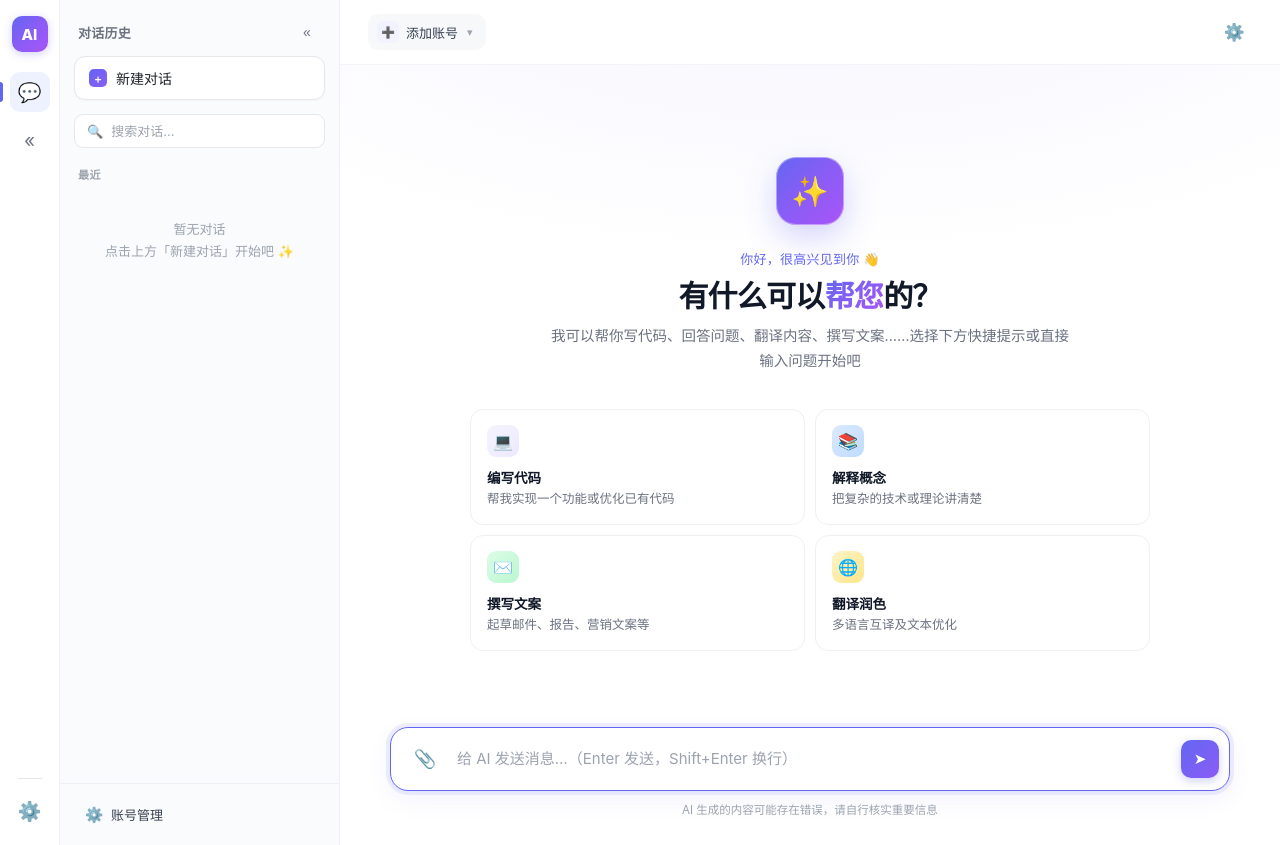
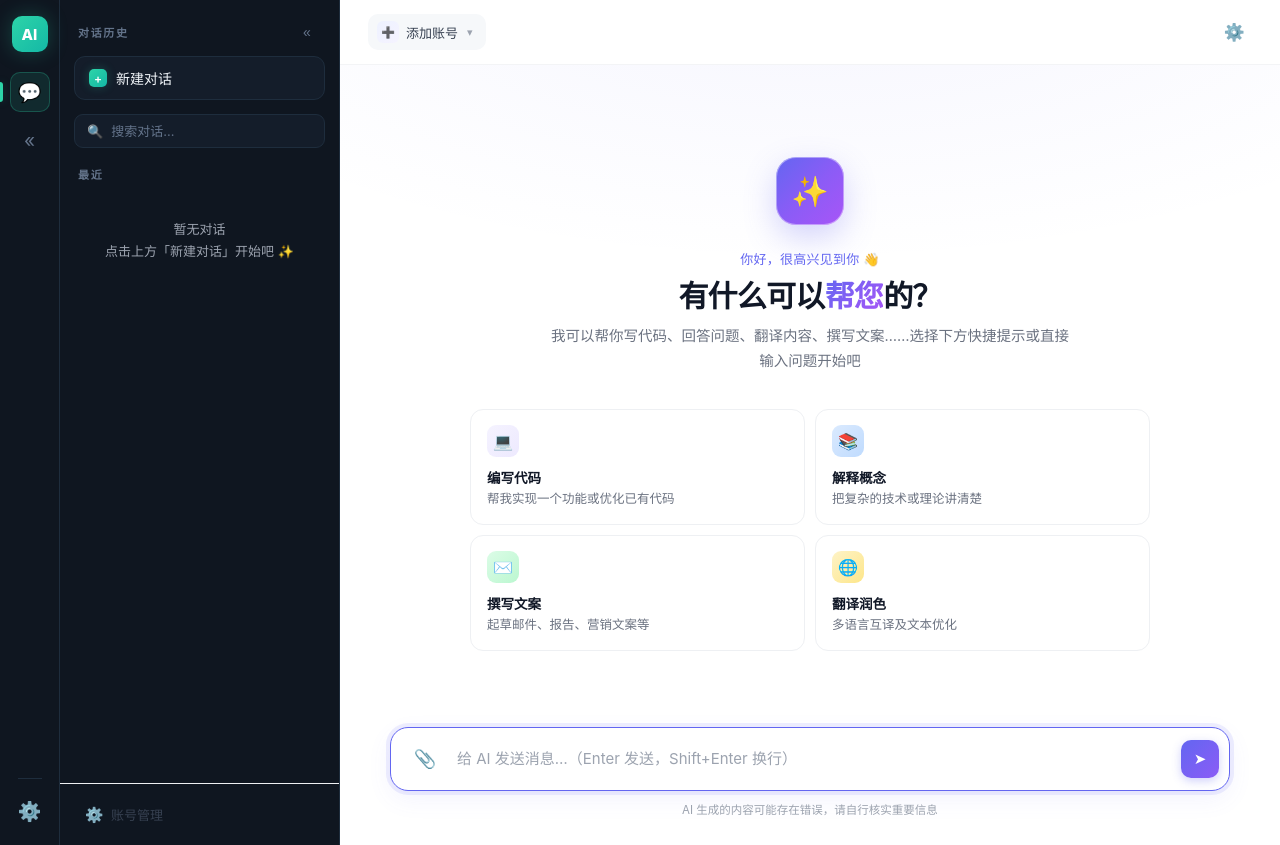
Before and after one commit to listnm/AI_CHAT, a Flask app: page / in a window 1280 px wide. Run offline with Flask 3, Linux system fonts and the light colour scheme; some libraries are stand-ins or nearby versions.

Commit message:
feat: 前端和后台改造为深色科技风
设计风格参考截图：
- 深色背景 (#0a0f14) + 网格纹理
- 青绿色 (#2dd4a8) 强调色与发光效果
- 等宽字体标签 (JetBrains Mono)
- 科技感 UI：发光边框、渐变色块、状态徽章

【前端 index.html】
- 整体深色主题 + 径向渐变顶部光晕
- 侧边栏：深色卡片 + 青绿色高亮项 + 发光边框
- 欢迎界面：渐变 Logo + 发光阴影 + 青绿色标题
- 快捷提示卡片：hover 发光浮起效果
- 输入框：深色背景 + 青绿色聚焦光环
- 代码块：GitHub Dark 风格
- 消息气泡：用户青绿色渐变 + AI 深色卡片

【后台 admin.html】
- 深色卡片 + 网格背景
- 账号管理表格：深色表头 + 悬停高亮
- 对话列表：深色预览卡片 + 青绿色标签
- 按钮：渐变青绿色 + 发光阴影
- 输入框：深色背景 + 青绿色聚焦效果

```diff
--- a/templates/index.html
+++ b/templates/index.html
@@ -5,13 +5,36 @@
     <meta name="viewport" content="width=device-width, initial-scale=1.0, maximum-scale=1.0, user-scalable=no" />
     <title>AI 对话</title>
     <style>
+        /* ===== 深色科技风主题 ===== */
+        :root {
+            --bg-primary: #0a0f14;
+            --bg-secondary: #0f1620;
+            --bg-card: #141d2a;
+            --bg-hover: #1a2435;
+            --bg-active: #1e2a3d;
+            --border: #1e2d3d;
+            --border-glow: rgba(45, 212, 168, 0.3);
+            --accent: #2dd4a8;
+            --accent-hover: #26b891;
+            --accent-glow: rgba(45, 212, 168, 0.25);
+            --accent-dim: rgba(45, 212, 168, 0.1);
+            --text-primary: #f1f5f9;
+            --text-secondary: #94a3b8;
+            --text-muted: #64748b;
+            --text-accent: #2dd4a8;
+            --user-bubble: linear-gradient(135deg, #2dd4a8 0%, #14b8a6 100%);
+            --ai-bubble-bg: #141d2a;
+            --gradient-title: linear-gradient(135deg, #fff 0%, #2dd4a8 100%);
+            --font-mono: 'JetBrains Mono', 'Fira Code', 'Consolas', monospace;
+        }
+
         /* ===== 基础重置 ===== */
         * { margin: 0; padding: 0; box-sizing: border-box; -webkit-tap-highlight-color: transparent; }
         html, body { height: 100%; }
         body {
             font-family: -apple-system, BlinkMacSystemFont, "Segoe UI", "PingFang SC", "Hiragino Sans GB",
                          "Microsoft YaHei", "Helvetica Neue", Helvetica, Arial, sans-serif;
-            background: #ffffff; color: #1f2328; overflow: hidden;
+            background: var(--bg-primary); color: var(--text-primary); overflow: hidden;
             -webkit-font-smoothing: antialiased;
             font-feature-settings: "cv02", "cv03", "cv04", "cv11";
         }
@@ -22,8 +45,8 @@
         /* ========== 左侧图标栏（Trae 风格窄边栏） ========== */
         .nav-rail {
             width: 60px; flex-shrink: 0;
-            background: #ffffff;
-            border-right: 1px solid #eef0f3;
+            background: var(--bg-secondary);
+            border-right: 1px solid var(--border);
             display: flex; flex-direction: column; align-items: center;
             padding: 16px 0 14px;
             gap: 8px;
@@ -31,37 +54,42 @@
         }
         .nav-logo {
             width: 36px; height: 36px; border-radius: 10px;
-            background: linear-gradient(135deg, #6366f1 0%, #8b5cf6 50%, #a855f7 100%);
+            background: linear-gradient(135deg, #2dd4a8 0%, #14b8a6 100%);
             display: flex; align-items: center; justify-content: center;
             color: #fff; font-weight: 800; font-size: 15px;
-            box-shadow: 0 2px 8px rgba(99,102,241,.3);
+            box-shadow: 0 0 20px var(--accent-glow);
             margin-bottom: 12px;
             flex-shrink: 0;
         }
         .nav-item {
             width: 40px; height: 40px; border-radius: 10px;
             display: flex; align-items: center; justify-content: center;
-            font-size: 19px; color: #6b7280; cursor: pointer;
+            font-size: 19px; color: var(--text-muted); cursor: pointer;
             transition: all .18s ease;
             flex-shrink: 0;
             position: relative;
         }
-        .nav-item:hover { background: #f3f4f6; color: #111827; }
-        .nav-item.active { background: #eef2ff; color: #6366f1; }
+        .nav-item:hover { background: var(--bg-hover); color: var(--text-primary); }
+        .nav-item.active {
+            background: var(--accent-dim);
+            color: var(--accent);
+            box-shadow: inset 0 0 0 1px var(--accent-glow);
+        }
         .nav-item.active::after {
             content: ""; position: absolute; left: -10px; top: 10px; bottom: 10px;
-            width: 3px; background: #6366f1; border-radius: 0 3px 3px 0;
+            width: 3px; background: var(--accent); border-radius: 0 3px 3px 0;
+            box-shadow: 0 0 8px var(--accent-glow);
         }
         .nav-spacer { flex: 1; }
         .nav-divider {
-            width: 24px; height: 1px; background: #e5e7eb; margin: 4px 0;
+            width: 24px; height: 1px; background: var(--border); margin: 4px 0;
         }
 
         /* ========== 侧边栏（对话列表） ========== */
         .sidebar {
             width: 280px; flex-shrink: 0;
-            background: #fafbfc;
-            border-right: 1px solid #eef0f3;
+            background: var(--bg-secondary);
+            border-right: 1px solid var(--border);
             display: flex; flex-direction: column; min-height: 0; height: 100%;
             transition: width .22s ease;
         }
@@ -73,58 +101,60 @@
             flex-shrink: 0;
         }
         .sidebar-title {
-            font-size: 13px; font-weight: 600; color: #6b7280;
-            letter-spacing: .02em;
+            font-size: 11px; font-weight: 600; color: var(--text-muted);
+            letter-spacing: .15em; text-transform: uppercase;
+            font-family: var(--font-mono);
         }
         .sidebar-collapse-btn {
             width: 28px; height: 28px; border-radius: 7px;
-            border: none; background: transparent; color: #6b7280;
+            border: none; background: transparent; color: var(--text-muted);
             cursor: pointer; display: flex; align-items: center; justify-content: center;
             font-size: 14px; transition: all .15s ease;
         }
-        .sidebar-collapse-btn:hover { background: #eef0f3; color: #111827; }
+        .sidebar-collapse-btn:hover { background: var(--bg-hover); color: var(--text-primary); }
 
         .sidebar-new { padding: 0 14px 14px; flex-shrink: 0; }
         .btn-new-chat {
             width: 100%; padding: 11px 14px; border-radius: 11px;
-            border: 1px solid #e5e7eb; background: #fff; color: #1f2328;
+            border: 1px solid var(--border); background: var(--bg-card); color: var(--text-primary);
             font-size: 14px; font-weight: 500; cursor: pointer;
             display: flex; align-items: center; gap: 9px;
             transition: all .18s cubic-bezier(.2,.8,.2,1);
             font-family: inherit;
-            box-shadow: 0 1px 2px rgba(0,0,0,.03);
         }
         .btn-new-chat:hover {
-            background: #f9fafb; border-color: #d1d5db;
-            box-shadow: 0 2px 6px rgba(0,0,0,.04);
+            background: var(--bg-hover); border-color: var(--accent-glow);
+            box-shadow: 0 0 15px var(--accent-dim);
         }
         .btn-new-chat:active { transform: scale(.985); }
         .btn-new-chat .plus {
             width: 18px; height: 18px; border-radius: 5px;
-            background: linear-gradient(135deg, #6366f1, #8b5cf6);
+            background: linear-gradient(135deg, #2dd4a8, #14b8a6);
             color: #fff; font-size: 12px; font-weight: 600;
             display: flex; align-items: center; justify-content: center;
             flex-shrink: 0;
+            box-shadow: 0 0 10px var(--accent-glow);
         }
 
         .sidebar-search { padding: 0 14px 12px; flex-shrink: 0; }
         .search-box {
             display: flex; align-items: center; gap: 8px;
-            padding: 8px 12px; background: #fff;
-            border: 1px solid #e5e7eb; border-radius: 9px;
+            padding: 8px 12px; background: var(--bg-card);
+            border: 1px solid var(--border); border-radius: 9px;
             transition: all .15s ease;
         }
-        .search-box:focus-within { border-color: #c7d2fe; box-shadow: 0 0 0 3px rgba(99,102,241,.1); }
+        .search-box:focus-within { border-color: var(--accent-glow); box-shadow: 0 0 0 3px var(--accent-dim); }
         .search-box input {
             border: none; outline: none; background: transparent; flex: 1;
-            font-size: 13px; font-family: inherit; color: #1f2328;
-        }
-        .search-box input::placeholder { color: #9ca3af; }
-        .search-box .search-icon { color: #9ca3af; font-size: 13px; flex-shrink: 0; }
+            font-size: 13px; font-family: inherit; color: var(--text-primary);
+        }
+        .search-box input::placeholder { color: var(--text-muted); }
+        .search-box .search-icon { color: var(--text-muted); font-size: 13px; flex-shrink: 0; }
 
         .sidebar-conv-label {
-            padding: 6px 18px; font-size: 11px; font-weight: 600; color: #9ca3af;
-            letter-spacing: .05em; text-transform: uppercase; flex-shrink: 0;
+            padding: 6px 18px; font-size: 11px; font-weight: 600; color: var(--text-muted);
+            letter-spacing: .15em; text-transform: uppercase; flex-shrink: 0;
+            font-family: var(--font-mono);
         }
         .sidebar-convs {
             flex: 1 1 0; overflow-y: auto; overflow-x: hidden;
```
Also changed, not shown: other parts of templates/index.html (+16 -13 lines), templates/admin.html (+25 -21 lines).
